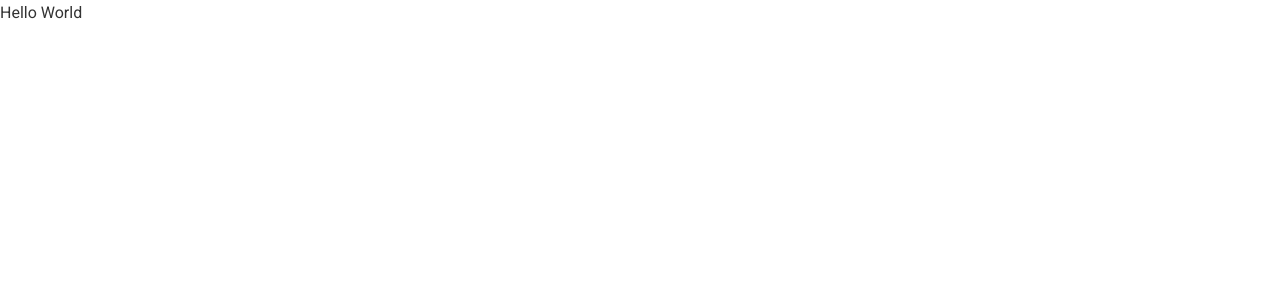
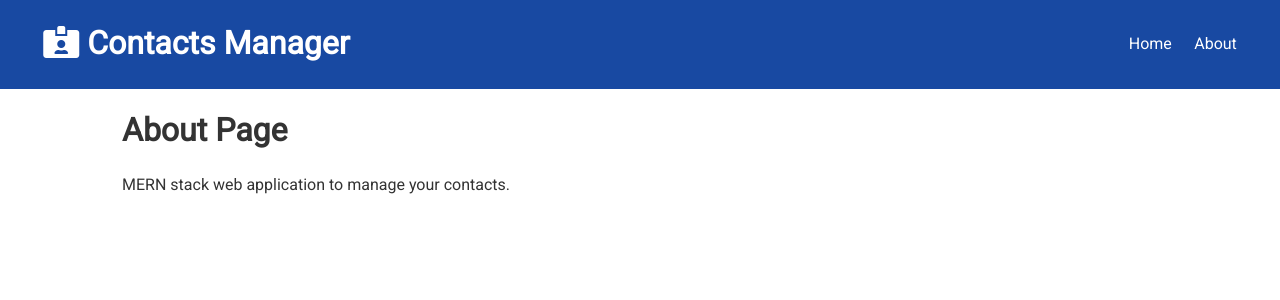
Before and after one commit to daryltct/Contact, a React (Create React App) app in the folder app/client/: page /about in a window 1280 px wide. Shown: the top 300 px of the page. Built offline with nearby package versions, Linux system fonts and the light colour scheme.

Commit message:
Add Navbar and setup router to basic pages

```diff
--- a/app/client/src/App.js
+++ b/app/client/src/App.js
@@ -1,8 +1,28 @@
-import React from 'react';
+import React, { Fragment } from 'react';
+import { BrowserRouter as Router, Switch, Route } from 'react-router-dom';
 import './App.css';
+import Navbar from './components/layout/Navbar';
+import Home from './components/pages/Home';
+import About from './components/pages/About';
 
 function App() {
-	return <div className="App">Hello World</div>;
+	return (
+		<Router>
+			<Fragment>
+				<Navbar />
+				<div className="container">
+					<Switch>
+						<Route exact path="/">
+							<Home />
+						</Route>
+						<Route exact path="/about">
+							<About />
+						</Route>
+					</Switch>
+				</div>
+			</Fragment>
+		</Router>
+	);
 }
 
 export default App;
--- /dev/null
+++ b/app/client/src/components/layout/Navbar.js
@@ -0,0 +1,24 @@
+import React from 'react';
+import { Link } from 'react-router-dom';
+
+function Navbar() {
+	return (
+		<div className="navbar bg-primary">
+			<Link to="/">
+				<h1>
+					<i className="fas fa-id-card-alt" /> Contacts Manager
+				</h1>
+			</Link>
+			<ul>
+				<li>
+					<Link to="/">Home</Link>
+				</li>
+				<li>
+					<Link to="/about">About</Link>
+				</li>
+			</ul>
+		</div>
+	);
+}
+
+export default Navbar;
--- /dev/null
+++ b/app/client/src/components/pages/About.js
@@ -0,0 +1,12 @@
+import React from 'react';
+
+function About() {
+	return (
+		<div>
+			<h1>About Page</h1>
+			<p className="my-1">MERN stack web application to manage your contacts.</p>
+		</div>
+	);
+}
+
+export default About;
--- /dev/null
+++ b/app/client/src/components/pages/Home.js
@@ -0,0 +1,11 @@
+import React from 'react';
+
+function Home() {
+	return (
+		<div>
+			<h1>Home Page</h1>
+		</div>
+	);
+}
+
+export default Home;
```
